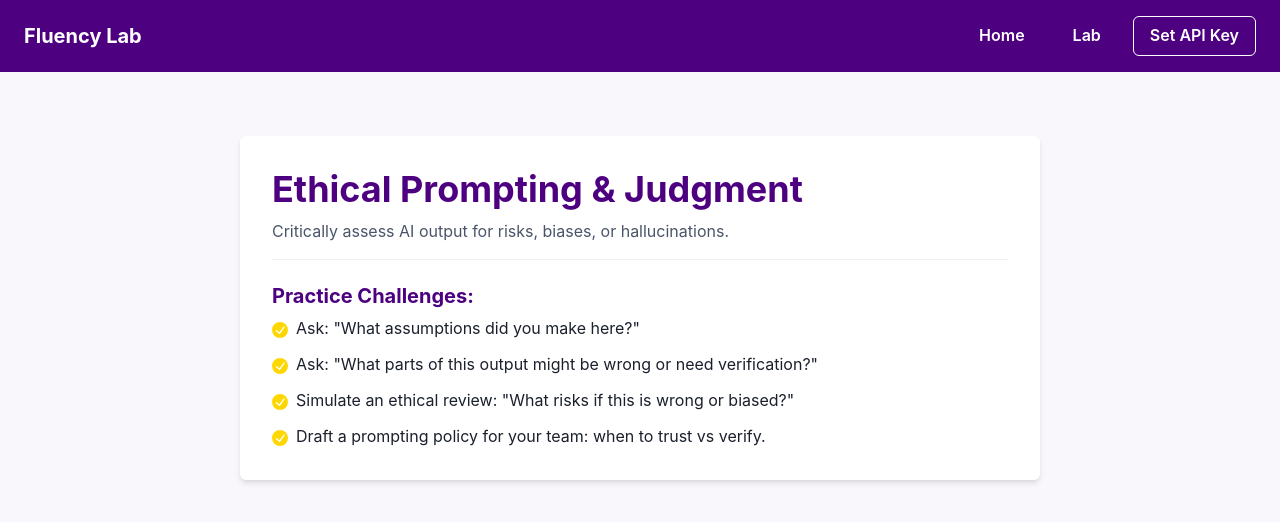
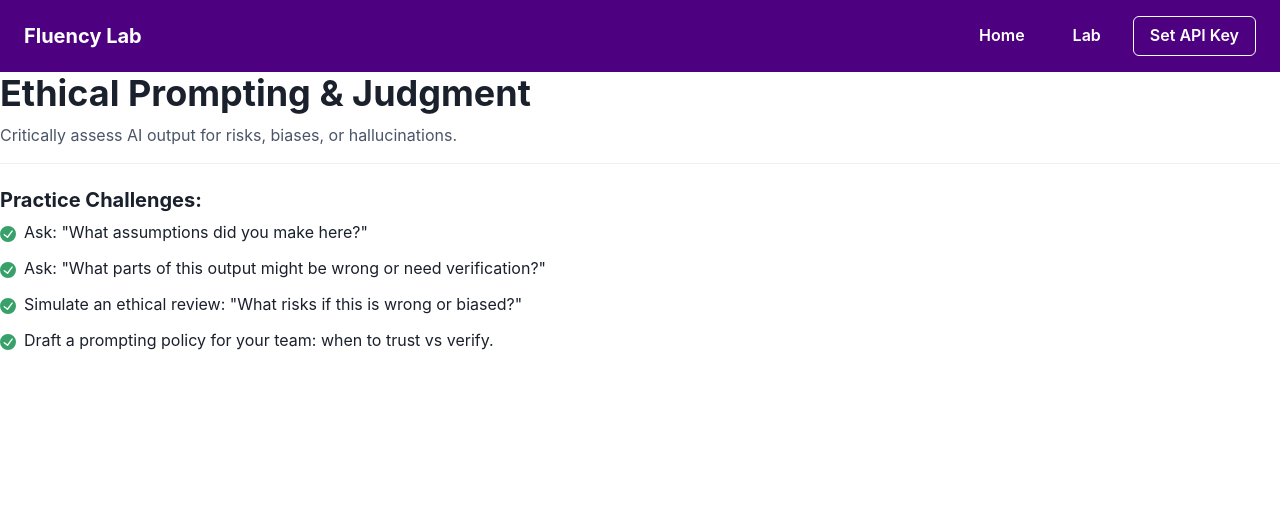
Before and after one commit to vlakmaker/fluency-lab, a React (Vite) app: page /lab/ethical-prompting in a window 1280 px wide. Shown: the top 522 px of the page. Built offline with nearby package versions, Linux system fonts and the light colour scheme.

Commit message:
Added experiments back to the experiment form

```diff
--- a/src/components/EngineContainer.tsx
+++ b/src/components/EngineContainer.tsx
@@ -1,3 +1,5 @@
+// src/components/EngineContainer.tsx
+
 import {
     Alert,
     AlertIcon,
@@ -6,7 +8,6 @@
     Divider,
     FormControl,
     FormLabel,
-    Heading,
     Input,
     Select,
     Spinner,
@@ -14,9 +15,12 @@
     Text,
     Textarea
 } from '@chakra-ui/react';
-import { useState } from 'react';
+import { useEffect, useState } from 'react';
+import ExperimentForm from '../configs/ExperimentForm'; // Import the component to display challenges
 import { useApiKey } from '../context/ApiKeyContext';
+import type { ExperimentConfig } from '../data/experiments'; // Import the type for our config
 
+// The list of models remains the same
 const MODEL_OPTIONS = [
     { value: 'mistralai/mistral-7b-instruct', label: 'Mistral 7B Instruct (Recommended)' },
     { value: 'openai/gpt-3.5-turbo', label: 'OpenAI GPT-3.5 Turbo' },
@@ -24,7 +28,12 @@
     { value: 'anthropic/claude-2.1', label: 'Anthropic Claude 2.1' },
 ];
 
-export default function EngineContainer() {
+/**
+ * This is now the main component for the entire lab experience.
+ * It takes a `config` object to dynamically render the correct experiment.
+ */
+export default function EngineContainer({ config }: { config: ExperimentConfig }) {
+    // All existing state logic remains the same
     const { apiKey } = useApiKey();
     const [selectedModel, setSelectedModel] = useState(MODEL_OPTIONS[0].value);
     const [rawPrompt, setRawPrompt] = useState('');
@@ -38,6 +47,16 @@
     const [loading, setLoading] = useState(false);
     const [error, setError] = useState('');
 
+    // --- NEW ---
+    // This effect runs when the component loads or when the `config` prop changes.
+    // It automatically sets the default prompt for the selected experiment.
+    useEffect(() => {
+        if (config && config.defaultPrompt) {
+            setRawPrompt(config.defaultPrompt);
+        }
+    }, [config]); // The dependency array ensures this runs when the experiment changes
+
+    // The logic for building the prompt is unchanged
     const buildPrompt = () => {
         if (rawPrompt.trim()) return rawPrompt.trim();
         const parts = [
@@ -52,6 +71,7 @@
 
     const handlePreview = () => setPreview(buildPrompt());
 
+    // The logic for calling the API is unchanged
     const handleCastSpell = async () => {
         const prompt = buildPrompt();
         if (!apiKey) {
@@ -62,23 +82,16 @@
             setError('Prompt is empty. Please fill out the directive or raw prompt field.');
             return;
         }
-
         setLoading(true);
         setError('');
         setResponse('');
-
         try {
             const res = await fetch('/api/generate', {
                 method: 'POST',
-                headers: {
-                    'Content-Type': 'application/json',
-                    Authorization: `Bearer ${apiKey}`
-                },
+                headers: { 'Content-Type': 'application/json', Authorization: `Bearer ${apiKey}` },
                 body: JSON.stringify({ prompt, model: selectedModel })
             });
-
             const responseText = await res.text();
-
             if (!res.ok) {
                 try {
                     const errorJson = JSON.parse(responseText);
@@ -87,11 +100,9 @@
                     throw new Error(responseText);
                 }
             }
-
             const json = JSON.parse(responseText);
             const aiContent = json.choices?.[0]?.message?.content;
             setResponse(aiContent || '(The AI returned an empty response)');
-
         } catch (err: any) {
             console.error("Error in handleCastSpell:", err);
             setError(err.message || 'An unexpected error occurred. Check the console for details.');
@@ -103,14 +114,16 @@
     const isPromptReady = !!(rawPrompt.trim() || directive.trim());
 
     return (
-        <Box maxW="800px" mx="auto" p={6} bg="white" borderRadius="lg" boxShadow="xl">
-            <Heading as="h2" size="lg" mb={4}>Fluency Lab Engine</Heading>
-            <Text mb={4} color="gray.600">
-                Craft a structured prompt using the fields below, or enter a complete prompt in the "Raw Prompt" box to override them.
-            </Text>
+        <Box maxW="800px" mx="auto" p={{ base: 4, md: 6 }} bg="white" borderRadius="lg" boxShadow="xl">
+            {/* --- NEW ---
+                We now render the ExperimentForm component at the top,
+                passing it the configuration for the current experiment.
+            */}
+            <ExperimentForm config={config} />
 
             <Divider my={6} />
 
+            {/* The interactive engine form follows */}
             <Stack spacing={4}>
                 <FormControl>
                     <FormLabel fontWeight="bold">LLM Model</FormLabel>
--- a/src/configs/ExperimentForm.tsx
+++ b/src/configs/ExperimentForm.tsx
@@ -1,4 +1,6 @@
-import { CheckCircleIcon } from '@chakra-ui/icons'
+// src/components/ExperimentForm.tsx
+
+import { CheckCircleIcon } from '@chakra-ui/icons';
 import {
     Box,
     Divider,
@@ -7,22 +9,17 @@
     ListIcon,
     ListItem,
     Text
-} from '@chakra-ui/react'
+} from '@chakra-ui/react';
+import type { ExperimentConfig } from '../data/experiments'; // It's good practice to type the props
 
-export default function ExperimentForm({ config }) {
+// --- UPDATED: The props are now properly typed ---
+export default function ExperimentForm({ config }: { config: ExperimentConfig }) {
+
+    // --- UPDATED: All the full-page layout styles have been removed ---
+    // This is now just a simple container for the experiment info.
     return (
-        <Box
-            bg="background"
-            color="text"
-            minH="100vh"
-            px={4}
-            py={16}
-            display="flex"
-            alignItems="flex-start"
-            justifyContent="center"
-        >
-            <Box maxW="800px" w="100%" bg="white" p={8} borderRadius="md" boxShadow="md">
-                <Heading as="h2" size="xl" color="primary" mb={2}>
+        <Box>
+            <Heading as="h2" size="xl" color="primary.600" mb={2}>
                 {config.title}
             </Heading>
 
@@ -32,19 +29,18 @@
 
             <Divider mb={6} />
 
-                <Heading as="h3" size="md" color="primary" mb={2}>
+            <Heading as="h3" size="md" color="secondary.700" mb={2}>
                 Practice Challenges:
             </Heading>
 
             <List spacing={3}>
                 {config.challenges.map((challenge, index) => (
                     <ListItem key={index} color="gray.800">
-                            <ListIcon as={CheckCircleIcon} color="accent" />
+                        <ListIcon as={CheckCircleIcon} color="green.500" />
                         {challenge}
                     </ListItem>
                 ))}
             </List>
         </Box>
-        </Box>
-    )
+    );
 }
```
Lines whose indentation alone changed are shown as unchanged.
